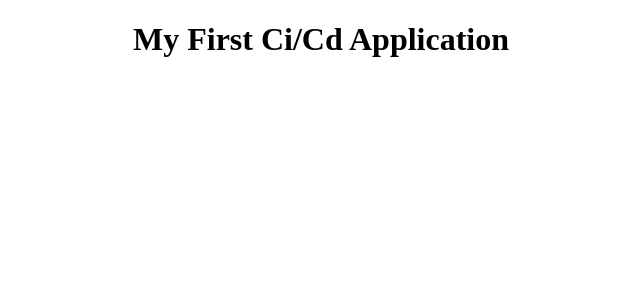
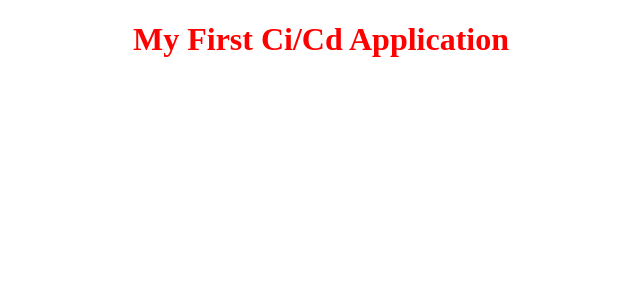
Before and after one commit to tyagisid95/demo-ci-cd, an Angular app: page / in a window 1280 px wide. Shown: the top 300 px of the page, without its empty margins (319-959 px from the left). Built offline with nearby package versions, Linux system fonts and the light colour scheme.

Commit message:
add color

```diff
--- a/src/app/app.component.css
+++ b/src/app/app.component.css
@@ -1,3 +1,4 @@
 h1{
- text-align: center
+ text-align: center;
+ color:red;
 }
```
